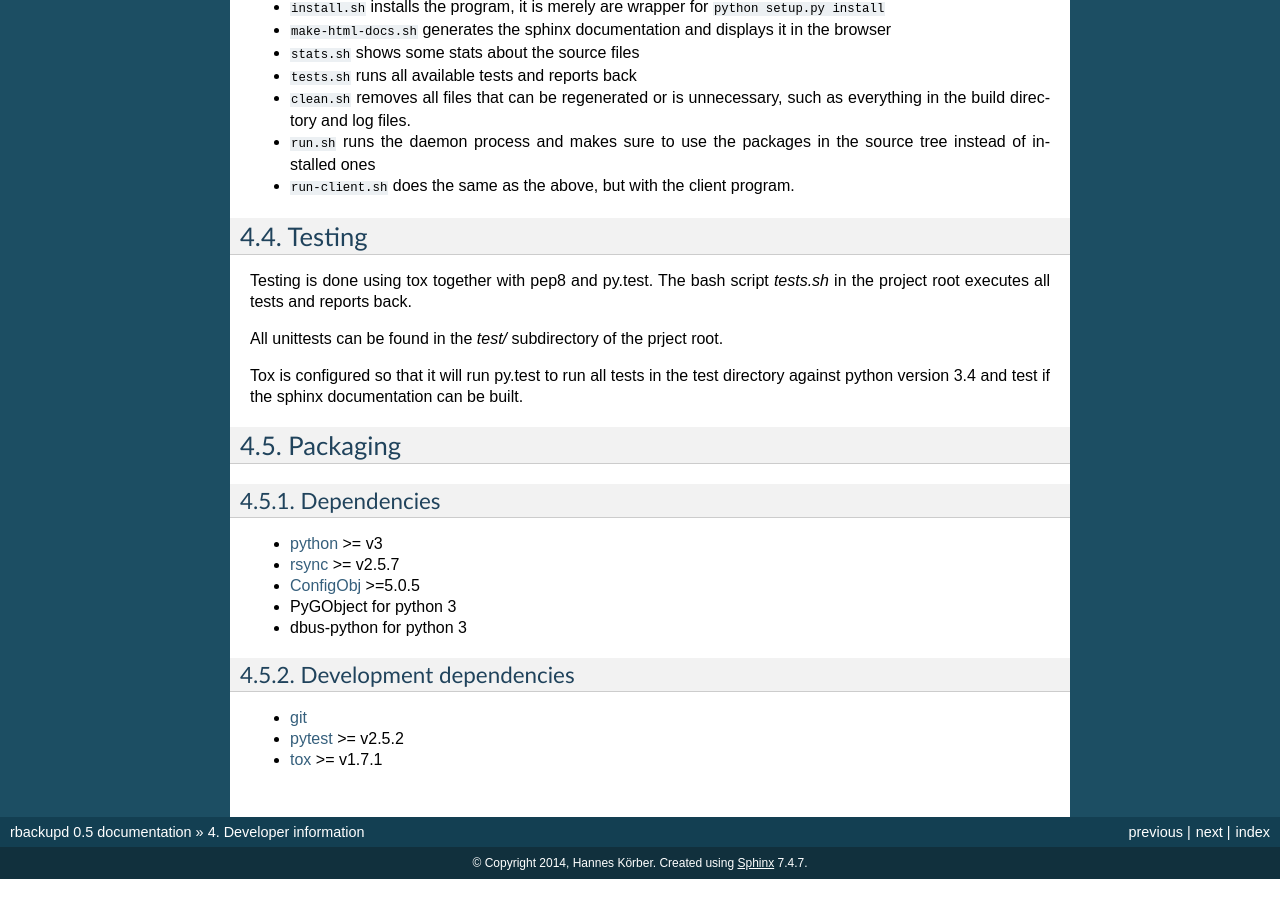
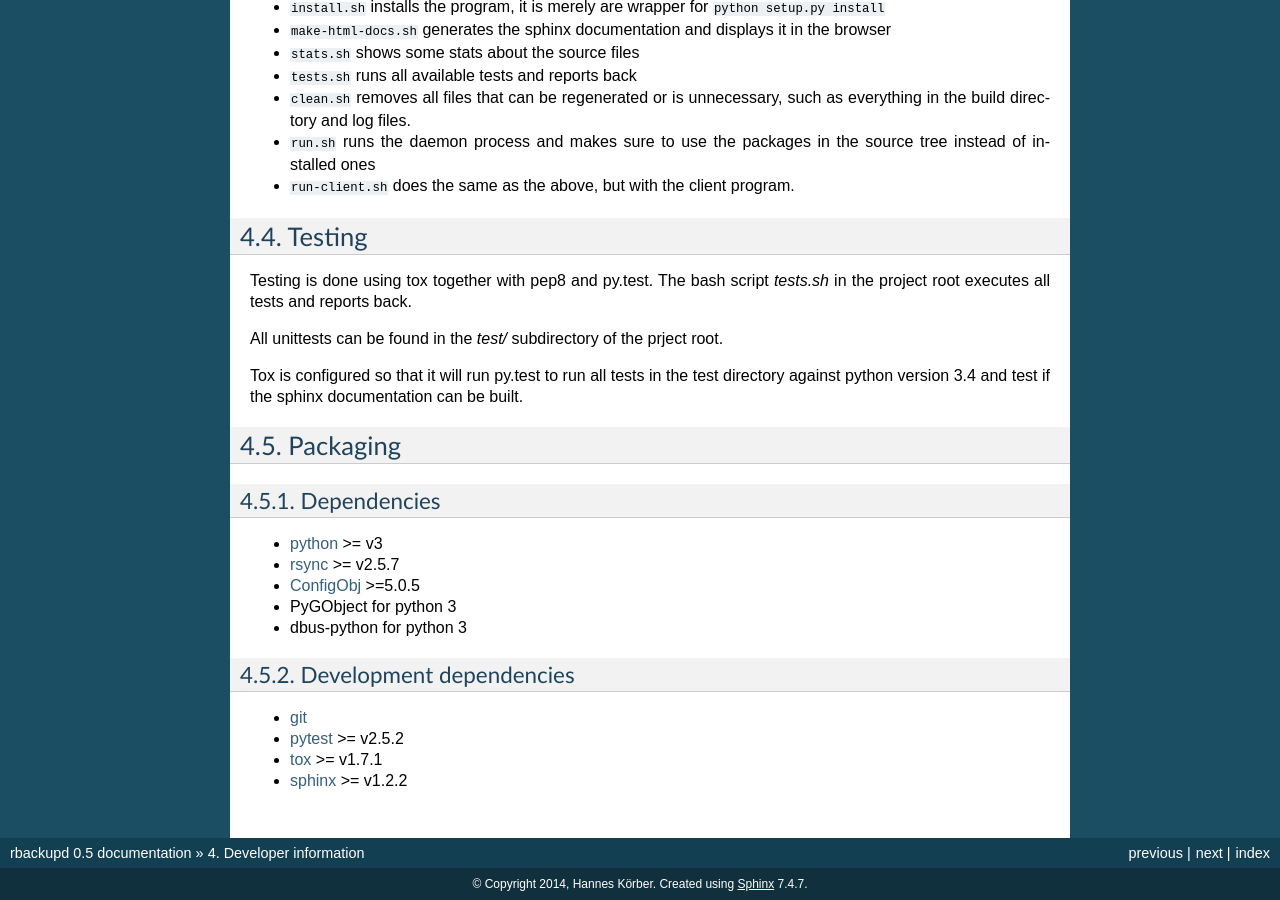
Before and after one commit to hakoerber/rbackupd, a Sphinx documentation site: the page built from doc/sphinx/source/devinfo.rst, in a window 1280 px wide and 900 px high, scrolled down 1798 px. Built offline with Sphinx 7.4.7, drawn with Linux system fonts in a browser that asks for light colours; before the commit the page ends 2677 px from its top, so only the background shows below that.

Commit message:
update deps

```diff
--- a/doc/sphinx/source/devinfo.rst
+++ b/doc/sphinx/source/devinfo.rst
@@ -140,7 +140,7 @@
 
 - `python <http://python.org>`_ >= v3
 - `rsync <http://rsync.samba.org>`_ >= v2.5.7
-- `ConfigObj <https://pypi.python.org/pypi/configobj>`_ >=5.0.5
+- `ConfigObj <http://pypi.python.org/pypi/configobj>`_ >=5.0.5
 - PyGObject for python 3
 - dbus-python for python 3
 
@@ -149,4 +149,5 @@
 
 - `git <http://git-scm.com>`_
 - `pytest <http://pytest.org>`_ >= v2.5.2
-- `tox <https://pypi.python.org/pypi/tox>`_ >= v1.7.1
+- `tox <http://pypi.python.org/pypi/tox>`_ >= v1.7.1
+- `sphinx <http://pypi.python.org/pypi/Sphinx>`_ >= v1.2.2
--- a/doc/sphinx/source/intro.rst
+++ b/doc/sphinx/source/intro.rst
@@ -12,7 +12,7 @@
 You can specify multiple intervals in which snapshots will be created, and a
 maximum number of snapshots that should be kept for every interval. Intervals
 can be given in a
-`cron <https://en.wikipedia.org/wiki/Cron#CRON_expression>`_-like format,
+`cron <http://en.wikipedia.org/wiki/Cron#CRON_expression>`_-like format,
 which means you have great flexibility in specifying these intervals.
 
 Thanks to rsync, |appname| will preserve hardlinks, special files such as named
```
